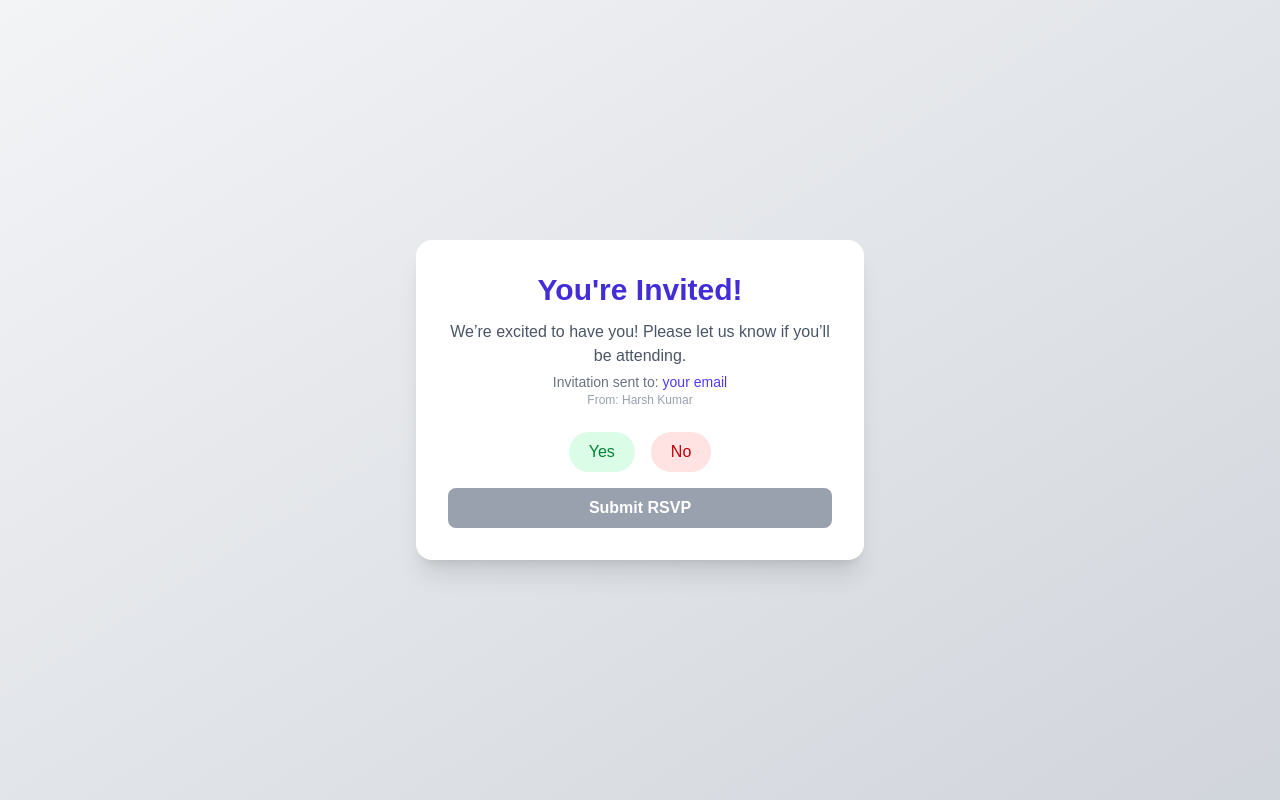
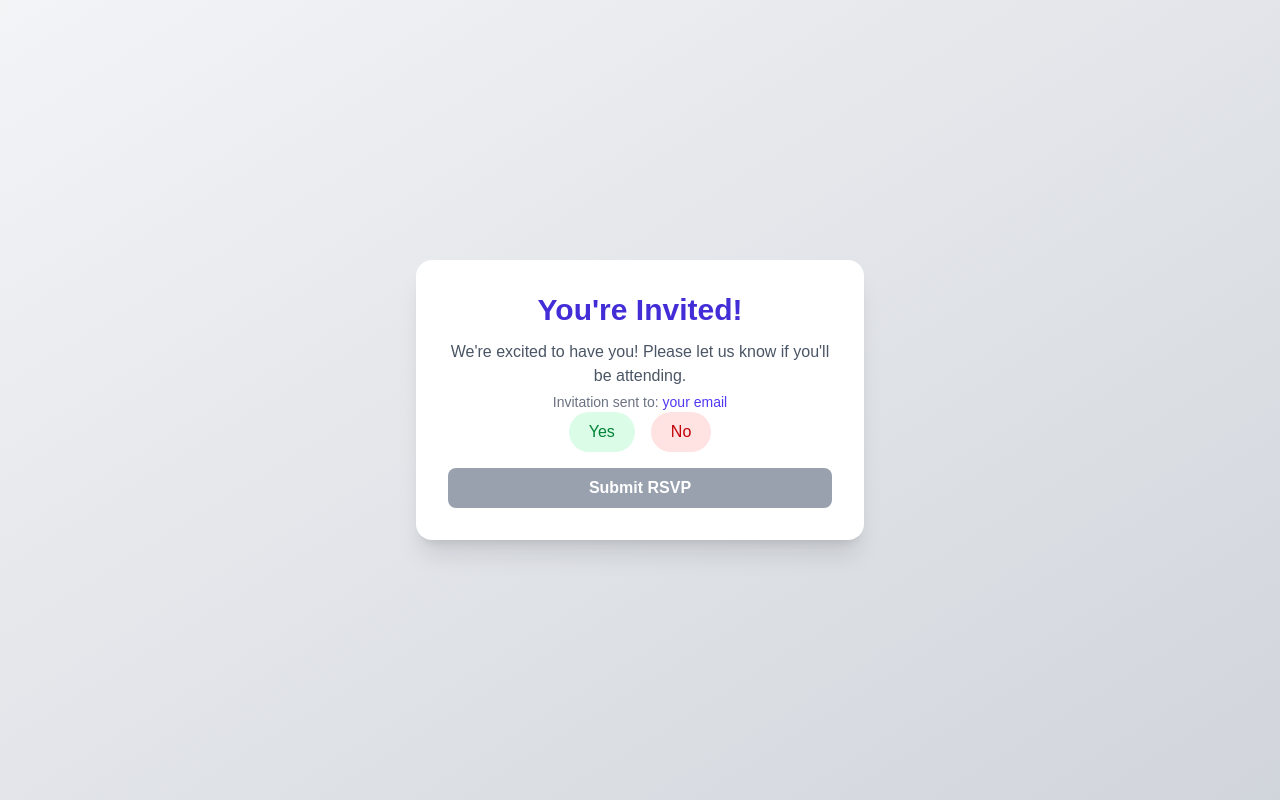
Before and after one commit to harsh34k/textify-rsvp-email-system, a Next.js app: page /rsvp-form in a window 1280 px wide. Built offline with nearby package versions, Linux system fonts and the light colour scheme.

Commit message:
Fix typos in invitation text and update comment for clarity

```diff
--- a/app/rsvp-form/page.js
+++ b/app/rsvp-form/page.js
@@ -47,14 +47,14 @@ export default function RSVPForm() {
     return (
         <div className="flex items-center justify-center min-h-screen bg-gradient-to-br from-gray-100 to-gray-300 px-4">
             <div className="w-full max-w-md p-8 bg-white rounded-2xl shadow-xl">
-                <h2 className="text-3xl font-bold text-center text-indigo-700 mb-3">You're Invited!</h2>
+                <h2 className="text-3xl font-bold text-center text-indigo-700 mb-3">You&apos;re Invited!</h2>
                 <p className="text-center text-gray-600 mb-1">
-                    We’re excited to have you! Please let us know if you’ll be attending.
+                    We&apos;re excited to have you! Please let us know if you&apos;ll be attending.
                 </p>
                 <p className="text-center text-sm text-gray-500">
                     Invitation sent to: <span className="font-medium text-indigo-600">{email || 'your email'}</span>
                 </p>
-                <p className="text-center text-xs text-gray-400 mb-6">From: Harsh Kumar</p>
+                {/* <p className="text-center text-xs text-gray-400 mb-6">From: Harsh Kumar</p> */}
 
                 <form onSubmit={handleSubmit} className="space-y-4">
                     <div className="flex justify-center gap-4">
```
